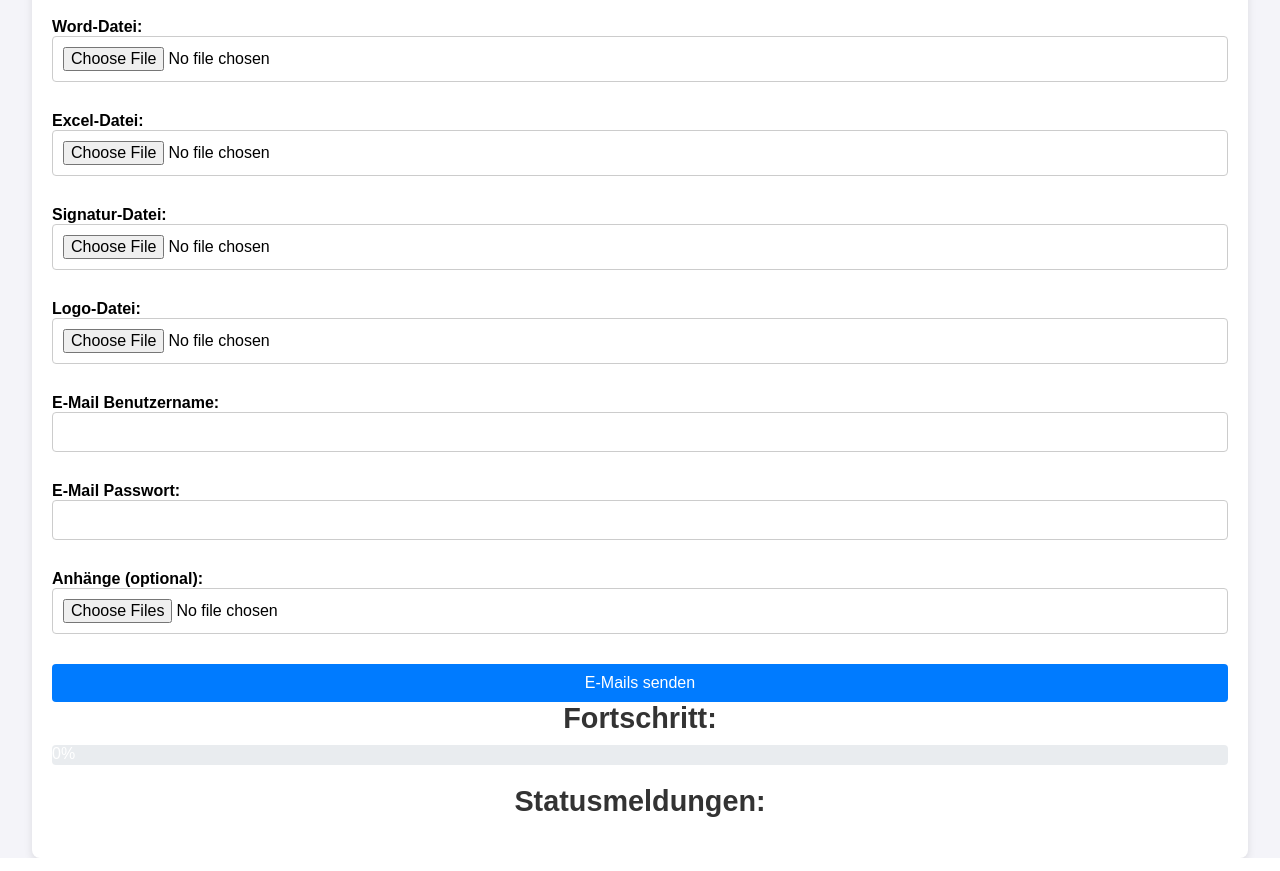
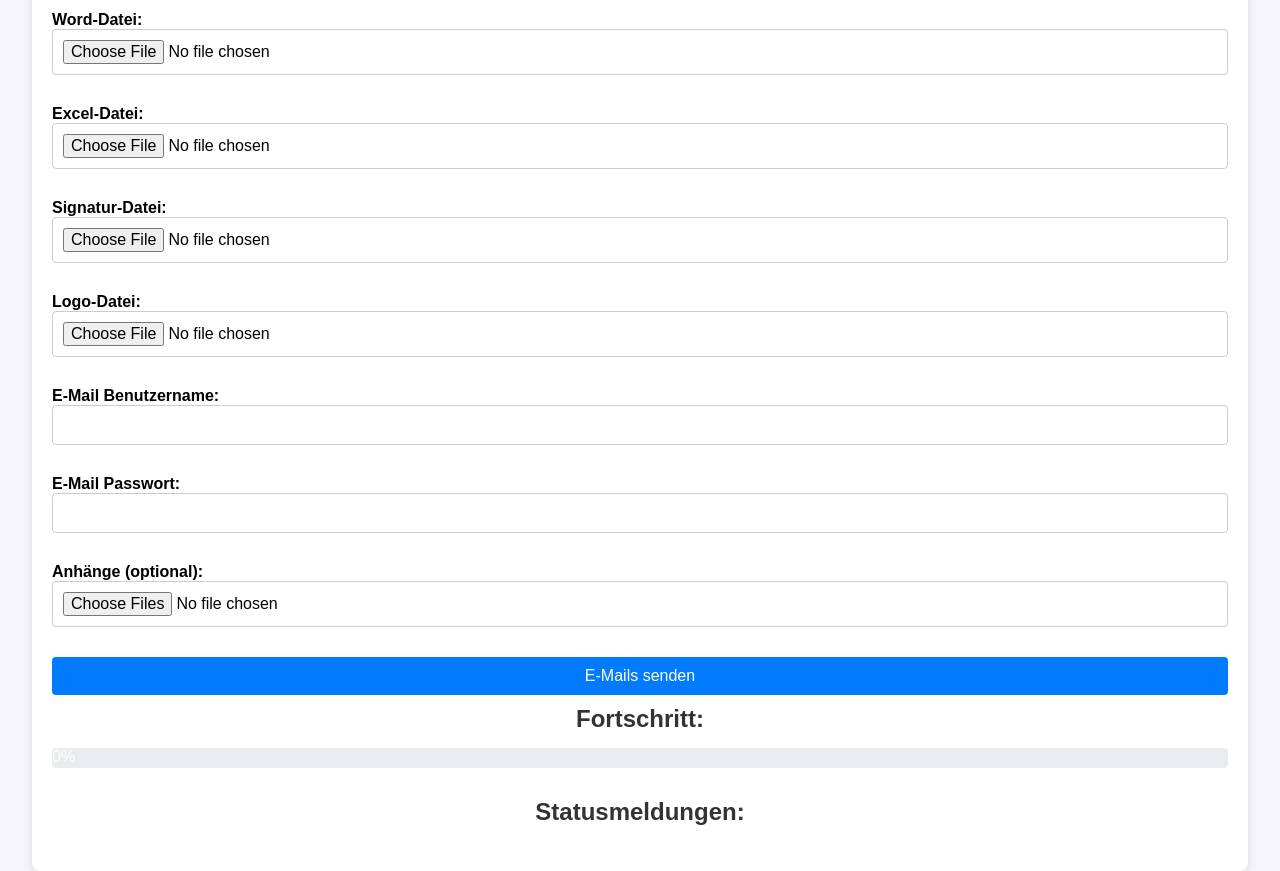
Before and after one commit to Damir-acc/AccantecSerienEmail, a Flask app: page / in a window 1280 px wide. Run offline with Flask 2, Linux system fonts and the light colour scheme; data that the repository does not hold is empty.

Commit message:
5th try new frontend design

```diff
--- a/templates/index.html
+++ b/templates/index.html
@@ -32,15 +32,16 @@
         h1, h2 {
             color: #333;
             text-align: center;
-            margin: 0 0 10px 0;
+            margin: 0 0 15px 0; /* Mehr Abstand unter der Überschrift */
+            padding-top: 10px; /* Zusätzlicher Abstand oben */
         }
 
         h1 {
-            font-size: 2.5rem; /* Kleinere Schriftgröße für h1 */
+            font-size: 2rem; /* Kleinere Schriftgröße für h1 */
         }
 
         h2 {
-            font-size: 1.8rem; /* Kleinere Schriftgröße für h2 */
+            font-size: 1.5rem; /* Kleinere Schriftgröße für h2 */
         }
 
         form {
```
